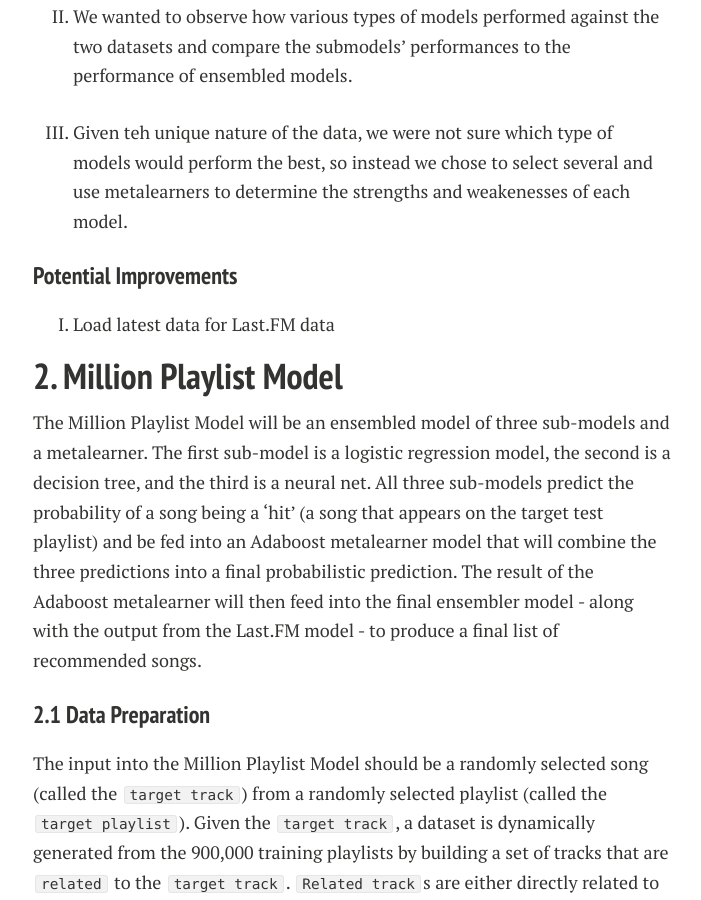
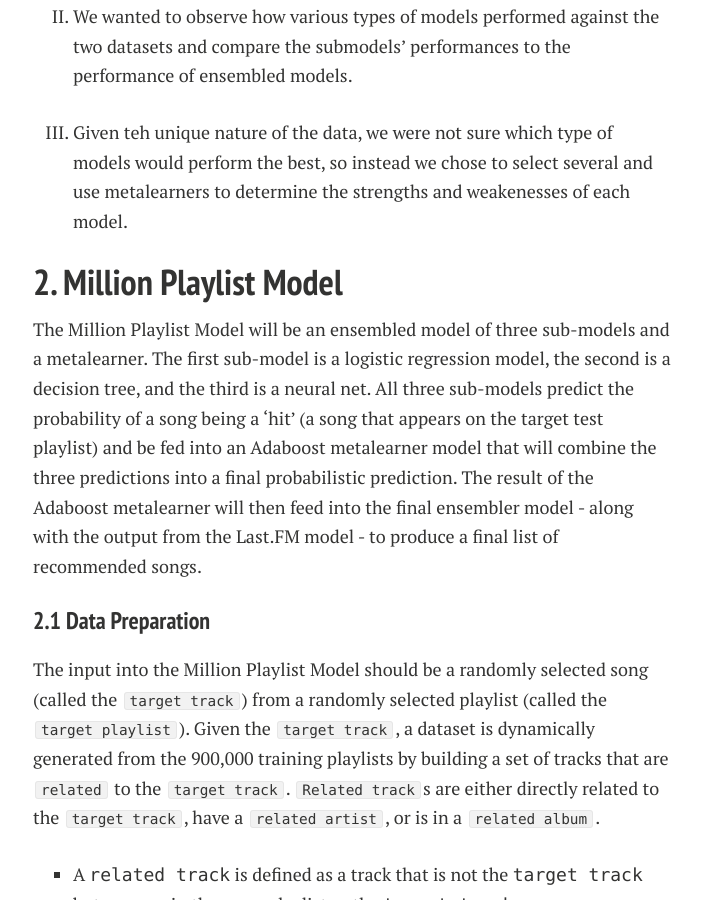
Before and after one commit to lyannaliu/lyannaliu.github.io, a Jekyll site: the page built from modelsandmethods.md, in a window 1280 px wide and 900 px high, scrolled down 1485 px. Shown: the whole window, without its empty margins (287-988 px from the left). Built offline with Jekyll 4.4.1, drawn with Linux system fonts in a browser that asks for light colours; nearby versions of some CDN libraries.

Commit message:
Update modelsandmethods.md

```diff
--- a/modelsandmethods.md
+++ b/modelsandmethods.md
@@ -36,12 +36,6 @@ We chose this structure because of several reasons:
 2. We wanted to observe how various types of models performed against the two datasets and compare the submodels' performances to the performance of ensembled models.
 
 3. Given teh unique nature of the data, we were not sure which type of models would perform the best, so instead we chose to select several and use metalearners to determine the strengths and weakenesses of each model.
-
-
-#### Potential Improvements
-
-1. Load latest data for Last.FM data
-
 
 <h2 id="2">2. Million Playlist Model</h2>
 The Million Playlist Model will be an ensembled model of three sub-models and a metalearner. The first sub-model is a logistic regression model, the second is a decision tree, and the third is a neural net. All three sub-models predict the probability of a song being a 'hit' (a song that appears on the target test playlist) and be fed into an Adaboost metalearner model that will combine the three predictions into a final probabilistic prediction. The result of the Adaboost metalearner will then feed into the final ensembler model - along with the output from the Last.FM model - to produce a final list of recommended songs.
```
